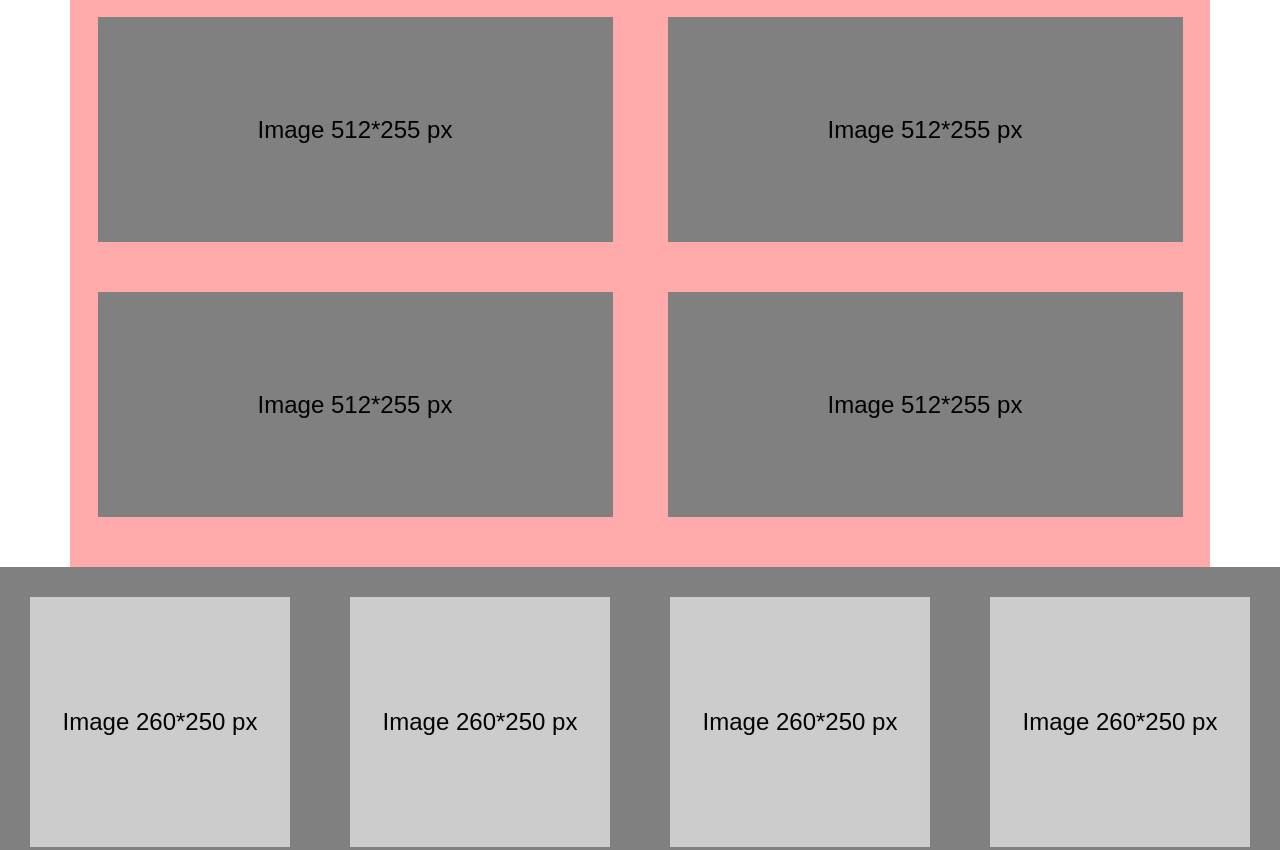
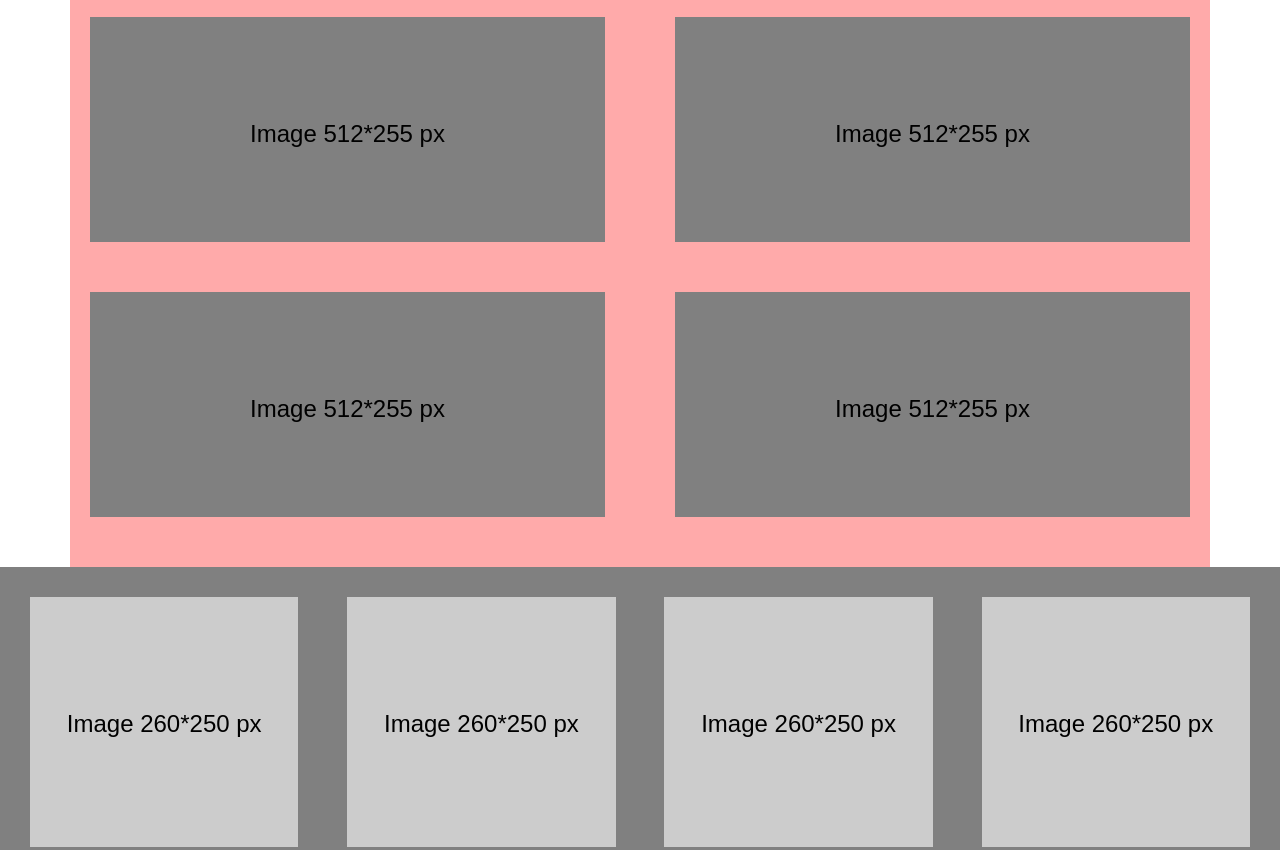
Before and after one commit to Savchek/web-labs, a plain HTML site: page Savchenko_33g_Lab1/index.html in a window 1280 px wide. Shown: the part 751-1601 px from the top of the page. Drawn offline with Linux system fonts and the light colour scheme.

Commit message:
to float

```diff
--- a/Savchenko_33g_Lab1/index.html
+++ b/Savchenko_33g_Lab1/index.html
@@ -1,9 +1,11 @@
 <!DOCTYPE html>
 <html>
+
 <head>
-<title>Page Title</title>
-<link rel="stylesheet" href="./styles/style.css">
+	<title>Page Title</title>
+	<link rel="stylesheet" href="./styles/style.css">
 </head>
+
 <body>
 
 	<header>
@@ -21,16 +23,16 @@
 	<article class="container portfolio">
 		<h2>Portfolio</h2>
 		<div class="p_img_wrap">
-			<div class="p_img center_block">
+			<div class="p_img float_left">
 				<p>Image 512*255 px</p>
 			</div>
-			<div class="p_img center_block">
+			<div class="p_img float_right">
 				<p>Image 512*255 px</p>
 			</div>
-			<div class="p_img center_block">
+			<div class="p_img float_left">
 				<p>Image 512*255 px</p>
 			</div>
-			<div class="p_img center_block">
+			<div class="p_img float_right">
 				<p>Image 512*255 px</p>
 			</div>
 		</div>
@@ -53,14 +55,15 @@
 
 	<section class="lot_of_text container">
 		<p class="text">Lot of text</p>
-		<div class="lot_block center_block">
+		<div class="lot_block">
 			<p>Lot of text</p>
 		</div>
 	</section>
 
-	<footer class="center_block">
+	<footer>
 		<p class="footer_text">Footer</p>
 	</footer>
 
 </body>
+
 </html>
--- a/Savchenko_33g_Lab1/styles/style.css
+++ b/Savchenko_33g_Lab1/styles/style.css
@@ -11,17 +11,28 @@ header, .for_fold {
 	width: 100%;
 	height: 150px;
 	background: #999999;
-	display: flex;
-	align-items: center;
+	padding: 60px 0;
+}
+.for_fold {
+	padding: 240px 0;
 }
 .container {
 	width: 1140px;
 	margin: 0 auto;
 }
-.center_block {
-	display: flex;
-	align-items: center;
-	justify-content: space-around;
+.float_right {
+	float: right;
+}
+.float_left {
+	float: left;
+}
+.center_block p {
+	text-align: center;
+	position: absolute;
+	right: 0;
+	left: 0;
+	margin: 0 auto;
+	top: 45%;
 }
 .for_fold {
 	height: 550px;
@@ -29,7 +40,8 @@ header, .for_fold {
 }
 .portfolio {
 	background: #ffaaaa;
-	padding-top: 20px;
+	padding: 20px;
+	padding-bottom: 0;
 }
 .portfolio h2 {
 	text-align: center;
@@ -38,9 +50,7 @@ header, .for_fold {
 	margin-bottom: 20px;
 }
 .p_img_wrap {
-	display: flex;
-	justify-content: space-around;
-	flex-wrap: wrap;
+	display: table;
 }
 .p_img {
 	width: 515px;
@@ -48,18 +58,26 @@ header, .for_fold {
 	background: #808080;
 	margin-bottom: 50px;
 }
+.p_img p {
+	text-align: center;
+	margin-top: 20%;
+}
 .gallery {
 	width: 100%;
 	padding: 30px;
 	background: #808080;
-	display: flex;
-	align-items: center;
-	justify-content: space-between;
+	display: table;
 }
 .g_img {
-	width: 260px;
+	width: 22%;
 	height: 250px;
 	background: #cccccc;
+	float: left;
+	margin-right: 4%;
+	position: relative;
+}
+.g_img:last-child {
+	margin-right: 0;
 }
 .lot_of_text {
 	padding-top: 30px;
@@ -75,11 +93,15 @@ header, .for_fold {
 	background: #ffdd55;
 	padding: 100px 0;
 }
+.lot_block p {
+	text-align: center;
+}
 footer {
 	width: 100%;
 	background: #4d4d4d;
 }
 .footer_text {
+	text-align: center;
 	padding: 150px 0;
 	color: white;
 }
```
